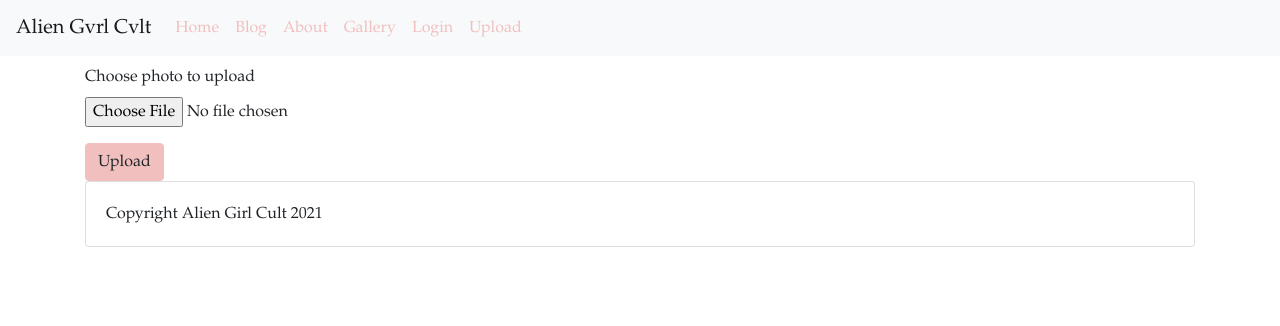
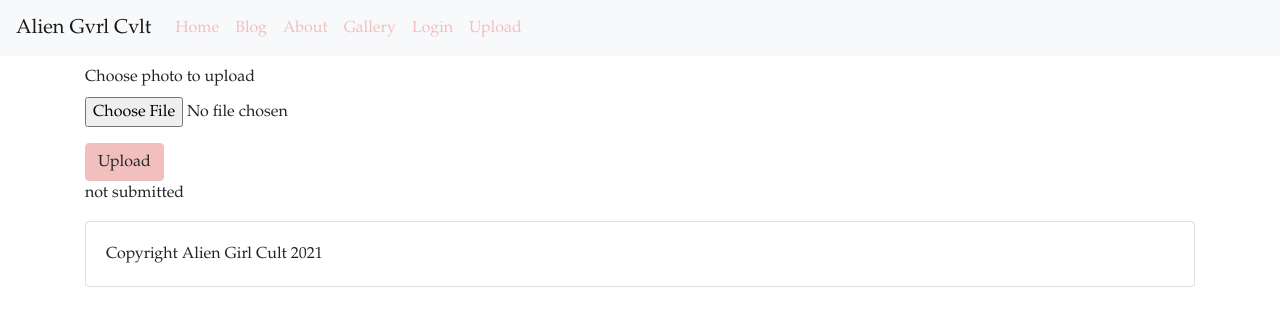
Before and after one commit to paulreyneveld/agc, a React (Create React App) app: page /upload in a window 1280 px wide. Shown: the top 326 px of the page. Built offline with nearby package versions, Linux system fonts and the light colour scheme.

Commit message:
Fixed isSubmitted warning in Upload component

```diff
--- a/src/components/Upload.js
+++ b/src/components/Upload.js
@@ -44,6 +44,7 @@ const Upload = () => {
           Upload
         </Button>
       </Form>
+      {isSubmitted ? <p>submitted</p> : <p>not submitted</p>}
     </Container>
     )
 }
```
Also changed, not shown: 1 other file (tests, documents, lock files or other folders).
